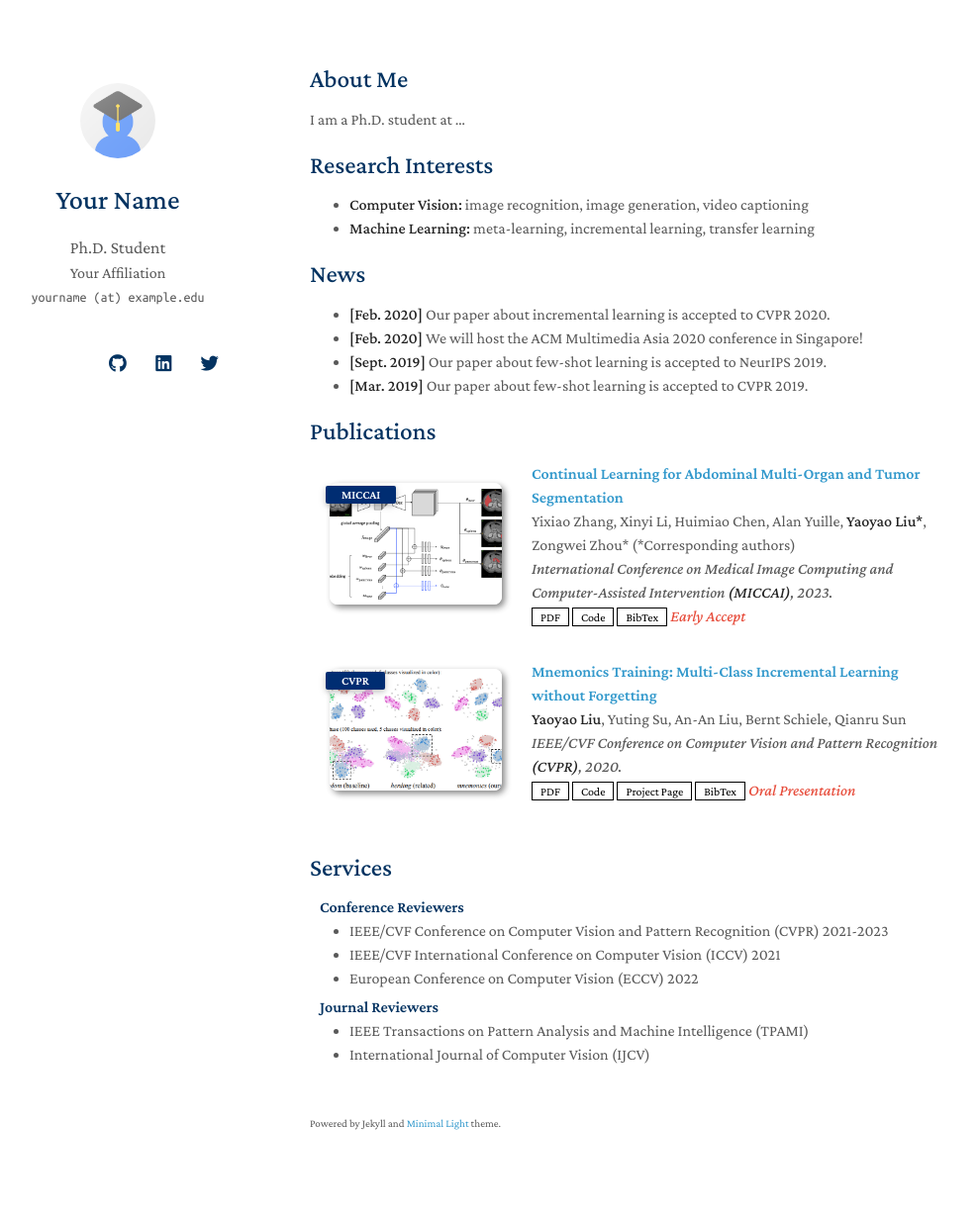
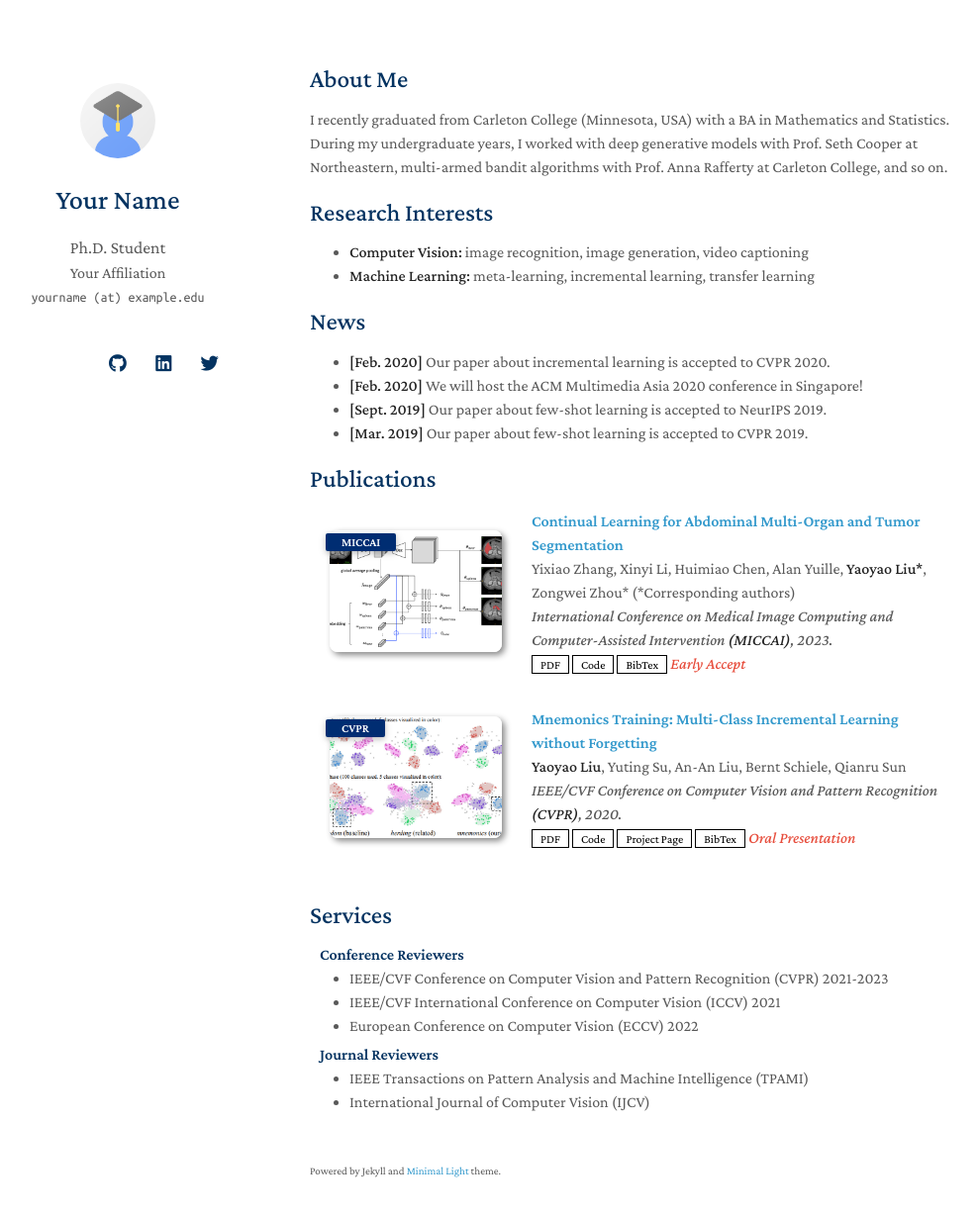
Before and after one commit to zhihanyang2022/academic, a Jekyll site: the page built from index.md, in a window 1280 px wide and 1264 px high. Shown: the top 1229 px of the window at 99% size, without its empty margins (157-1146 px from the left). Built offline with Jekyll 4.4.1, drawn with Linux system fonts in a browser that asks for light colours; nearby versions of some CDN libraries; a style sheet for code colours, icons or effects is not loaded; our own code applies the rules of GitHub Pages for plain Markdown files.

Commit message:
Update index.md

```diff
--- a/index.md
+++ b/index.md
@@ -4,7 +4,7 @@ layout: homepage
 
 ## About Me
 
-I am a Ph.D. student at ...
+I recently graduated from Carleton College (Minnesota, USA) with a BA in Mathematics and Statistics. During my undergraduate years, I worked with deep generative models with Prof. Seth Cooper at Northeastern, multi-armed bandit algorithms with Prof. Anna Rafferty at Carleton College, and so on.
 
 ## Research Interests
 
```
